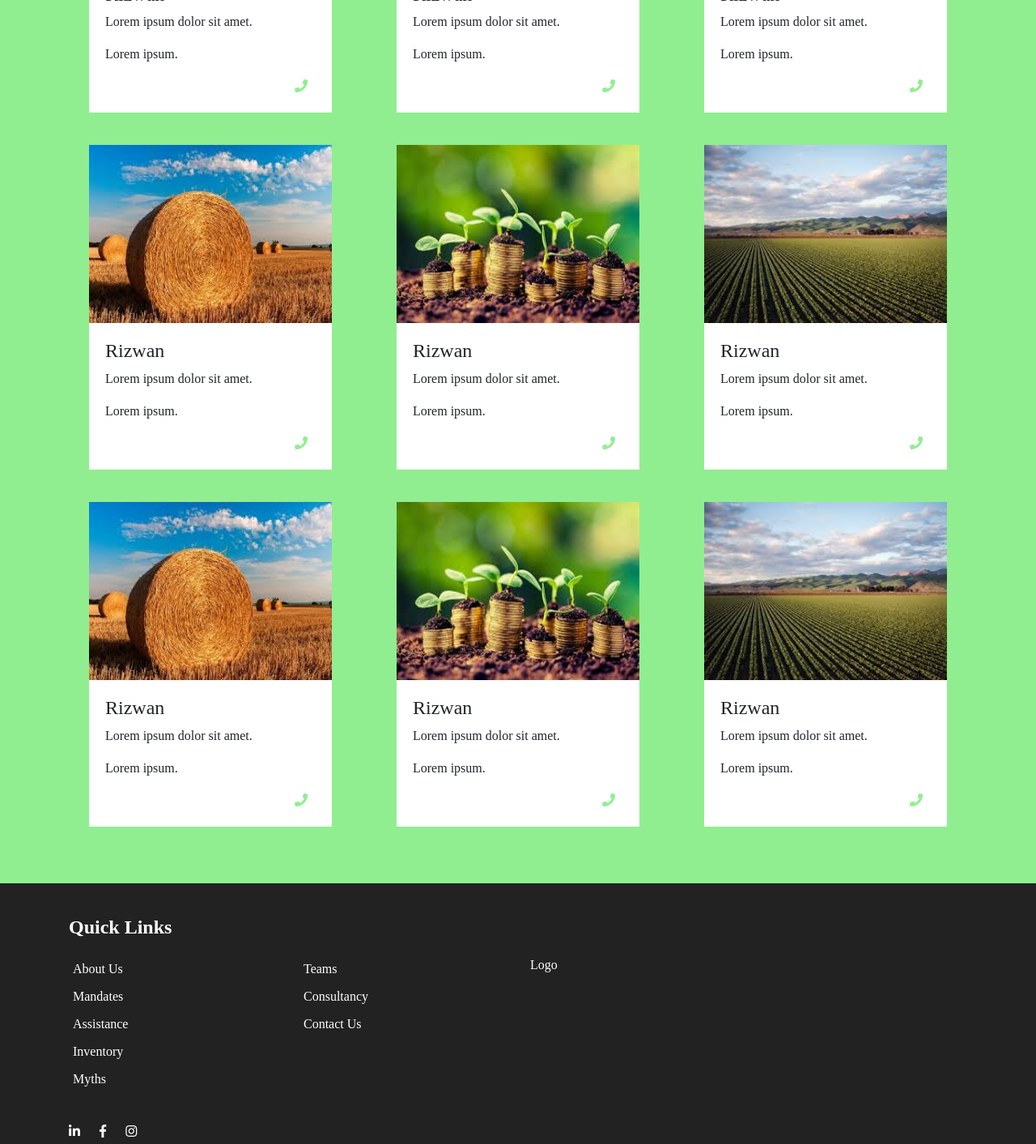
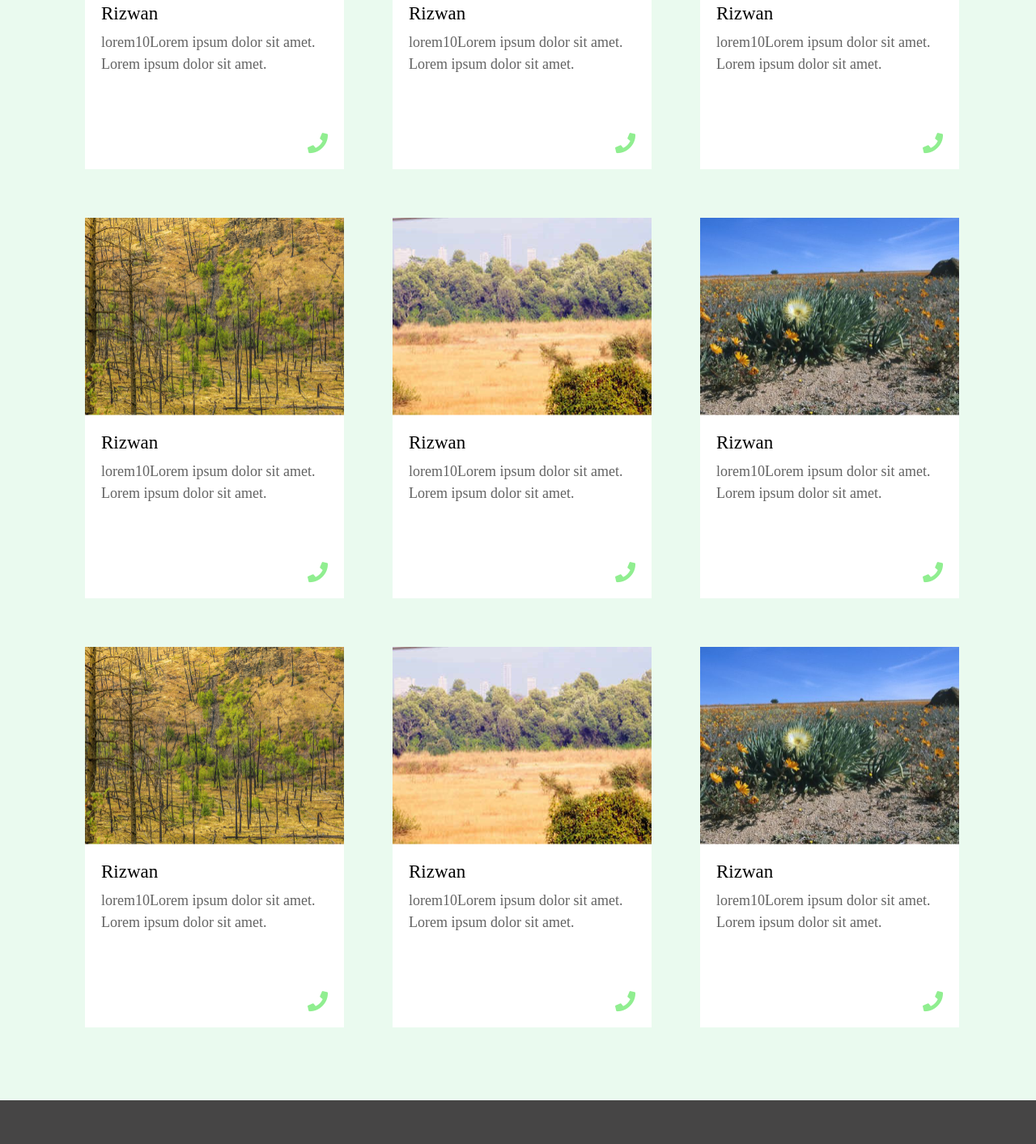
Before and after one commit to rizzu1023/webpage, a website: page inventory.html in a window 1280 px wide. Shown: the part 389-1802 px from the top of the page at 81% size. Drawn offline with Linux system fonts and the light colour scheme.

Commit message:
footer complete inventory 90%

```diff
--- a/inventory.html
+++ b/inventory.html
@@ -20,127 +20,132 @@
             <div class="row">
                 <div class="col-md-4 p-0">
                     <div class="inventory-area-wrapper">
+                    <a class="anchor" href="#">
                         <div class="card">
-                            <img class="card-img-top" src="img/4.jpeg">
+                            <img class="card-img-top" src="img/Intersection 30.png">
                                 <div class="card-body">
                                     <h4>Rizwan</h4>
-                            <p>Lorem ipsum dolor sit amet.</p>
-                            <p>Lorem ipsum.</p>
-                            <a href="#"><i class="fas fa-phone"></i></a>
+                                    <p class="small"> lorem10Lorem ipsum dolor sit amet. <br> Lorem ipsum dolor sit amet.</p>
+                                    <a href="#"><i class="fas fa-phone call-icon"></i></a>
                                 </div>
                         </div>
-
+                    </a>
                     </div>
                     </div>
                 <div class="col-md-4 p-0">
                         <div class="inventory-area-wrapper">
+                        <a class="anchor" href="#">
                             <div class="card">
-                        <img class="card-img-top" src="img/3.jpeg">
+                                <img class="card-img-top" src="img/Intersection 31.png">
                                     <div class="card-body">
                                         <h4>Rizwan</h4>
-                        <p>Lorem ipsum dolor sit amet.</p>
-                        <p>Lorem ipsum.</p>
-                        <a href="#"><i class="fas fa-phone"></i></a>
+                                        <p class="small"> lorem10Lorem ipsum dolor sit amet. <br> Lorem ipsum dolor sit amet.</p>
+                                        <a href="#"><i class="fas fa-phone call-icon"></i></a>
                                     </div>
                             </div>
+                        </a>
                         </div>
                     </div>
                 <div class="col-md-4 p-0">
                             <div class="inventory-area-wrapper">
+                            <a class="anchor" href="#">
                                 <div class="card">
-                        <img class="card-img-top" src="img/2.jpeg">
+                                    <img class="card-img-top" src="img/Intersection 33.png">
                                         <div class="card-body">
                                             <h4>Rizwan</h4>
-                        <p>Lorem ipsum dolor sit amet.</p>
-                        <p>Lorem ipsum.</p>
-                        <a href="#"><i class="fas fa-phone"></i></a>
+                                            <p class="small"> lorem10Lorem ipsum dolor sit amet. <br> Lorem ipsum dolor sit amet.</p>
+                                            <a href="#"><i class="fas fa-phone call-icon"></i></a>
                                         </div>
                                 </div>
-
+                            </a>
                             </div>
                     </div>
                 </div>
             <div class="row">
                     <div class="col-md-4 p-0">
                         <div class="inventory-area-wrapper">
+                        <a class="anchor" href="#">
                             <div class="card">
-                                <img class="card-img-top" src="img/4.jpeg">
+                                <img class="card-img-top" src="img/Intersection 30.png">
                                     <div class="card-body">
                                         <h4>Rizwan</h4>
-                                <p>Lorem ipsum dolor sit amet.</p>
-                                <p>Lorem ipsum.</p>
-                                <a href="#"><i class="fas fa-phone"></i></a>
+                                        <p class="small"> lorem10Lorem ipsum dolor sit amet. <br> Lorem ipsum dolor sit amet.</p>
+                                        <a href="#"><i class="fas fa-phone call-icon"></i></a>
                                     </div>
-
                             </div>
+                        </a>
                         </div>
                     </div>
                     <div class="col-md-4 p-0">
                             <div class="inventory-area-wrapper">
+                            <a class="anchor" href="#">
                                 <div class="card">
-                            <img class="card-img-top" src="img/3.jpeg">
+                                    <img class="card-img-top" src="img/Intersection 31.png">
                                         <div class="card-body">
                                             <h4>Rizwan</h4>
-                            <p>Lorem ipsum dolor sit amet.</p>
-                            <p>Lorem ipsum.</p>
-                            <a href="#"><i class="fas fa-phone"></i></a>
+                                            <p class="small"> lorem10Lorem ipsum dolor sit amet. <br> Lorem ipsum dolor sit amet.</p>
+                                            <a href="#"><i class="fas fa-phone call-icon"></i></a>
                                         </div>
                                 </div>
+                            </a>
                             </div>
                         </div>
                         <div class="col-md-4 p-0">
                                 <div class="inventory-area-wrapper">
+                                <a class="anchor" href="#">
                                     <div class="card">
-                            <img class="card-img-top" src="img/2.jpeg">
+                                        <img class="card-img-top" src="img/Intersection 33.png">
                                             <div class="card-body">
                                                 <h4>Rizwan</h4>
-                            <p>Lorem ipsum dolor sit amet.</p>
-                            <p>Lorem ipsum.</p>
-                            <a href="#"><i class="fas fa-phone"></i></a>
+                                                <p class="small"> lorem10Lorem ipsum dolor sit amet. <br> Lorem ipsum dolor sit amet.</p>
+                                                <a href="#"><i class="fas fa-phone call-icon"></i></a>
                                             </div>
                                     </div>
+                                </a>
                                 </div>
                             </div>
                 </div>
             <div class="row">
                         <div class="col-md-4 p-0">
                             <div class="inventory-area-wrapper">
+                            <a class="anchor" href="#">
                                 <div class="card">
-                                    <img class="card-img-top" src="img/4.jpeg">
+                                    <img class="card-img-top" src="img/Intersection 30.png">
                                         <div class="card-body">
                                             <h4>Rizwan</h4>
-                                    <p>Lorem ipsum dolor sit amet.</p>
-                                    <p>Lorem ipsum.</p>
-                                    <a href="#"><i class="fas fa-phone"></i></a>
+                                            <p class="small"> lorem10Lorem ipsum dolor sit amet. <br> Lorem ipsum dolor sit amet.</p>
+                                            <a href="#"><i class="fas fa-phone call-icon"></i></a>
                                         </div>
                                 </div>
-
+                            </a>
                             </div>
                         </div>
                         <div class="col-md-4 p-0">
                                 <div class="inventory-area-wrapper">
+                                <a class="anchor" href="#">
                                     <div class="card">
-                                <img class="card-img-top" src="img/3.jpeg">
+                                        <img class="card-img-top" src="img/Intersection 31.png">
                                             <div class="card-body">
                                                 <h4>Rizwan</h4>
-                                <p>Lorem ipsum dolor sit amet.</p>
-                                <p>Lorem ipsum.</p>
-                                <a href="#"><i class="fas fa-phone"></i></a>
+                                                <p class="small"> lorem10Lorem ipsum dolor sit amet. <br> Lorem ipsum dolor sit amet.</p>
+                                                <a href="#"><i class="fas fa-phone call-icon"></i></a>
                                             </div>
                                     </div>
+                                </a>
                                 </div>
                             </div>
                             <div class="col-md-4 p-0">
                                     <div class="inventory-area-wrapper">
+                                    <a class="anchor" href="#">
                                         <div class="card">
-                                <img class="card-img-top" src="img/2.jpeg">
+                                            <img class="card-img-top" src="img/Intersection 33.png">
                                                 <div class="card-body">
                                                     <h4>Rizwan</h4>
-                                <p>Lorem ipsum dolor sit amet.</p>
-                                <p>Lorem ipsum.</p>
-                                <a href="#"><i class="fas fa-phone"></i></a>
+                                                    <p class="small"> lorem10Lorem ipsum dolor sit amet. <br> Lorem ipsum dolor sit amet.</p>
+                                                    <a href="#"><i class="fas fa-phone call-icon"></i></a>
                                                 </div>
                                         </div>
+                                    </a>
                                     </div>
                                 </div>
                 </div>
@@ -152,10 +157,14 @@
 <!-- footer-area start -->
         <div class="footer-area">
             <div class="container">
+            <div class="row">
+            <div class="col-md-6">
                     <div class="footer-area-heading"><h4>Quick Links</h4></div>
+
                 <div class="row">
-                    <div class="col-md-3">
+                    <div class="col-md-6">
                     <div class="footer-area-wrapper">
+
                         <ul>
                             <li><a href="#"><span>About Us</span></a></li>
                             <li><a href="#"><span>Mandates</span></a></li>
@@ -165,7 +174,8 @@
                         </ul>
                     </div>
                     </div>
-                    <div class="col-md-3">
+                    <div class="col-md-6">
+
                         <div class="footer-area-wrapper">
                                     <ul>
                                         <li><a href="#"><span>Teams</span></a></li>
@@ -174,22 +184,37 @@
                                     </ul>
                              </div>
                     </div>
+                </div>
+            </div>
                     <div class="col-md-6">
+
                     <div class="footer-area-wrapper">
-                            Logo
+                            <div class="footer-area-heading"><h4>Association</h4></div>
+                            <img src="img/logo-1.png">
                     </div>
                     </div>
                 </div>
-                <div class="footer-area-social">
+            </div>
+                <div class="footer-area-social container">
                         <a href="#"><i class="fab fa-linkedin-in"></i></a>
                         <a href="#"><i class="fab fa-facebook-f"></i></a>
                         <a href="#"><i class="fab fa-instagram"></i></a>
                 </div>
+
 
             </div>
         </div>
 <!-- footer-area ends -->
 
 
+
+<!-- footer-area-copyright start     -->
+<div class="footer-area-copyright">
+    <div class="container-fluid text-center">
+        <span>&copy;2015 Agrilands India, All rights reserved</span>
+    </div>
+</div>
+
+<!-- footer-area-copyright ends -->
 </body>
 </html>
--- a/sass/pages/_inventory.scss
+++ b/sass/pages/_inventory.scss
@@ -2,7 +2,7 @@
 
 .inventory-area{
     position: relative;
-    background-color: lightgreen;
+    background-color: #EAFAEF;
     padding-bottom: 30px;
 }
 
@@ -11,7 +11,7 @@
     // background: orangered;
     display: inline-block;
     position: relative;
-    padding: 0;
+    padding: 0 5px;
     left: 50%;
     transform: translateX(-50%);
     border-bottom: 2px solid green;
@@ -20,11 +20,11 @@
     border: none;
     // width: 350px;
     // padding: 0 40px;
-    margin: 0 40px;
+    margin: 0 35px;
 
 }
 .inventory-area .row{
-    margin-bottom: 40px;
+    margin-bottom: 60px;
 }
 .inventory-area-wrapper .card:hover{
     // background: orange;
@@ -34,17 +34,38 @@
 .inventory-area-wrapper .card-body{
     background:white;
 }
-.inventory-area-wrapper .card-body a{
+
+.inventory-area .call-icon{
     color: lightgreen;
+    position: absolute;
+    right: 20px;
+    bottom: 20px;
+    font-size: 25px;
+}
+.inventory-area .anchor{
+    text-decoration: none;
+    color: black;
+}
+.inventory-area-wrapper .card{
+    width: 320px;
+    height: 470px;
     position: relative;
-    left: 90%;
 }
 
 .inventory-area-wrapper img{
     // width: 350px;
     border-radius: 0;
-    height: 220px;
+    height: 244.5px;
 
+}
+
+.inventory-area .card-body h4{
+    font-size: 23px;
+}
+
+.inventory-area .card-body p{
+    font-size: 18px;
+    color: #636363;
 }
 
 
@@ -52,39 +73,56 @@
 
 .footer-area{
     position: relative;
-    background: #222;
+    background: #464545;
     color: white;
-    padding: 40px 0;
+    padding: 70px 0 40px 0;
+    height: 476px;
 }
+
 .footer-area-heading h4{
     font-weight: 600;
     margin-bottom: 20px;
 }
+
 .footer-area-wrapper ul{
     list-style: none;
 }
+
 .footer-area-wrapper ul li{
-    padding: 5px;
+    padding: 10px;
 }
+
 
 .footer-area-wrapper ul li a{
     text-decoration: none;
     color: white;
+}
 
-}
 .footer-area-social{
     margin-top: 20px;
 
 }
+
 .footer-area-social a{
     text-decoration: none;
     color: white;
 }
+
 .footer-area-social a i{
     margin-right: 20px;
 }
 
+.footer-area-copyright{
+    background: #2E8B57;
+    color: white;
+    height: 60px;
+    line-height: 60px;
+    position: relative;
+}
 
+.footer-area-copyright span{
+
+}
 
 
 
```
Also changed, not shown: css/style.css, img/2.jpeg (deleted), 1 other file. Lines whose indentation alone changed are shown as unchanged.
